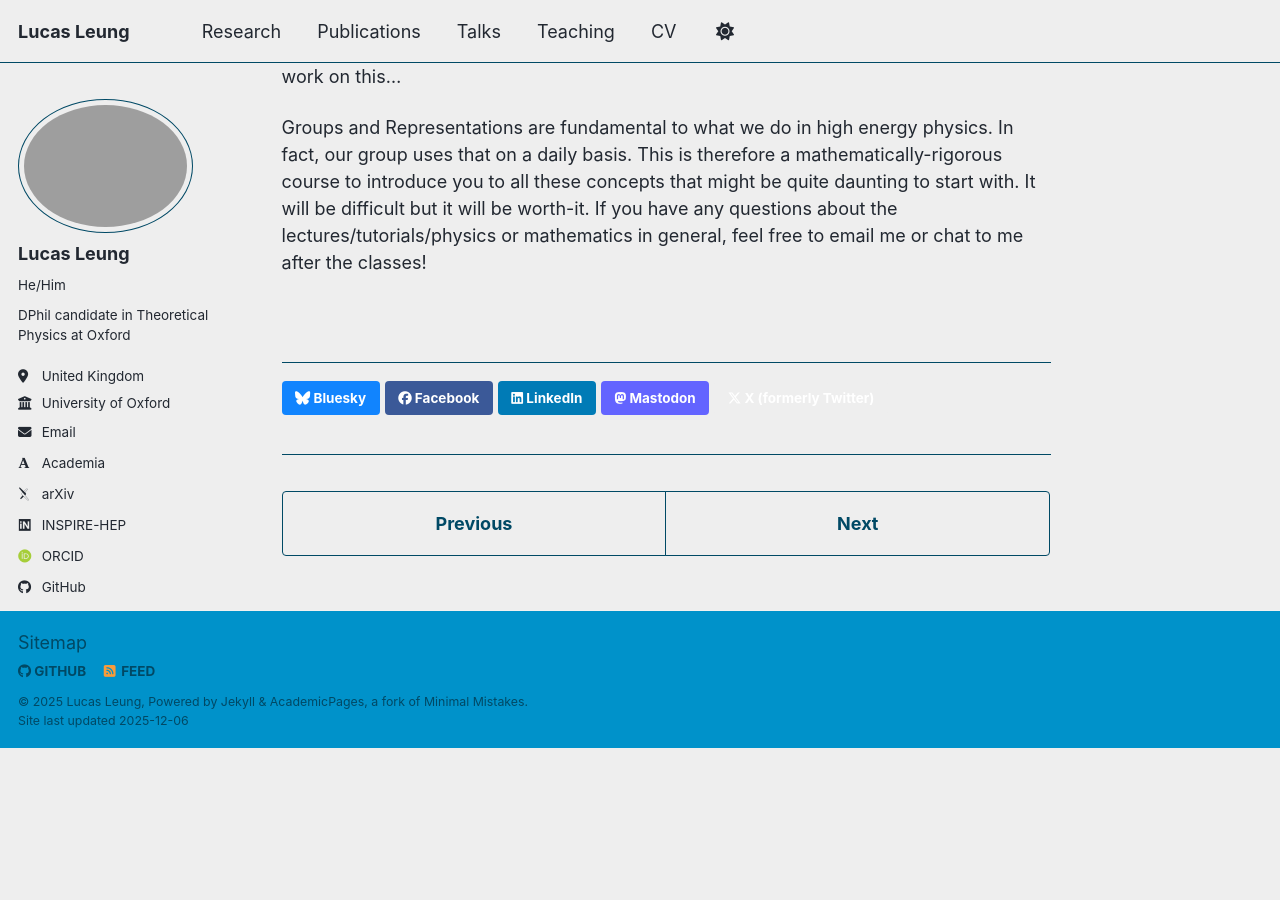
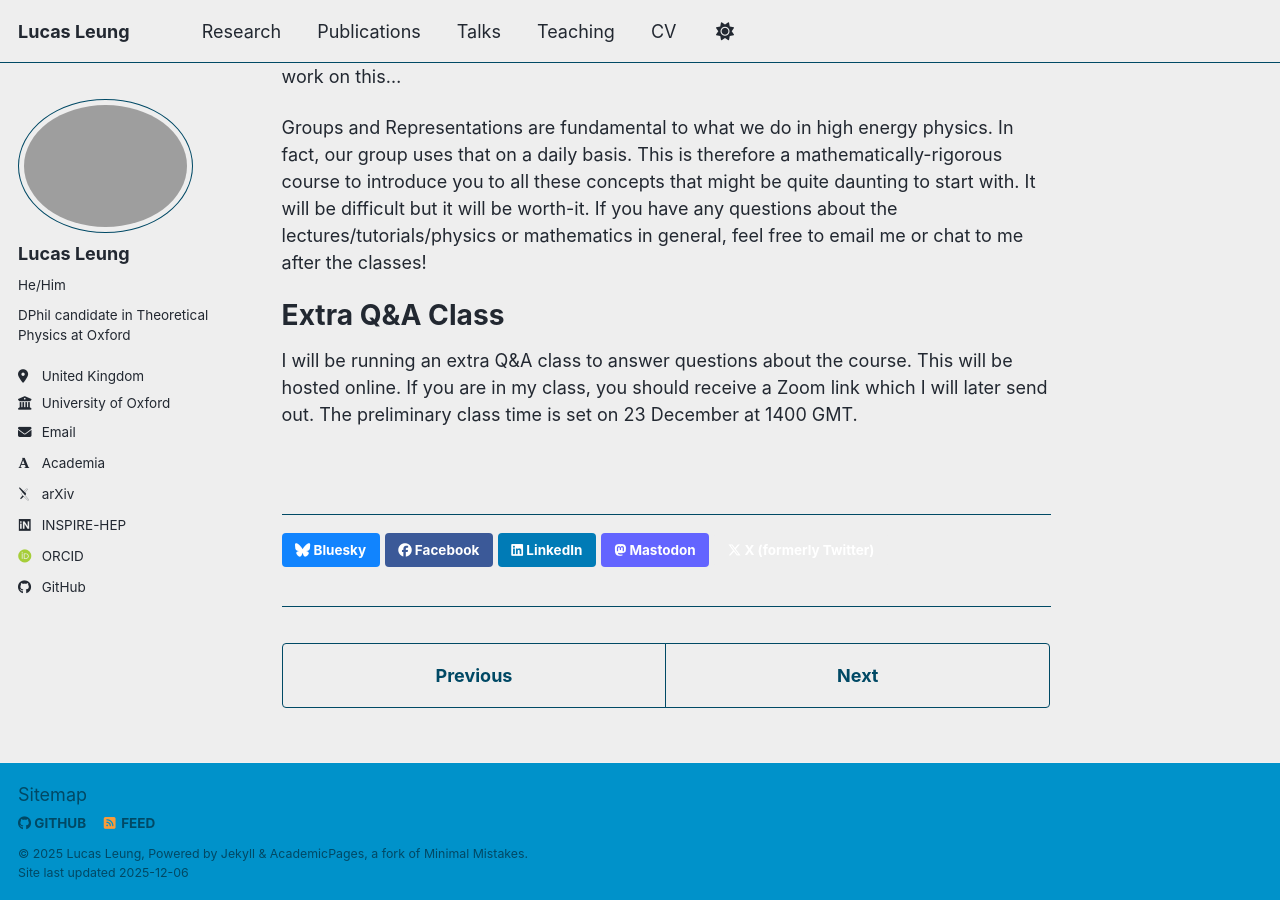
Before and after one commit to LucasLeung149/lucasleung149.github.io, a Jekyll site: the page built from _teaching/groups-and-reps-oxford.md, in a window 1280 px wide and 900 px high, scrolled down 1986 px. Built offline with Jekyll 4.4.1, drawn with Linux system fonts in a browser that asks for light colours; some web fonts are replaced; a script bundle is joined from its source files by our own code; library files that are not in the unit come from our copies; before the commit the page ends 2734 px from its top, so only the background shows below that.

Commit message:
push push

```diff
--- a/_teaching/groups-and-reps-oxford.md
+++ b/_teaching/groups-and-reps-oxford.md
@@ -43,3 +43,7 @@ Over the years I have typed up some supplementary notes for the course. They wil
 The current version for the supplementary notes is hosted [here](https://lucasleung149.github.io/files/gr-supp-notes-students-06122025.pdf). This will be updated throughout the Christmas holidays but unfortunately I don't have much time right now to work on this...
 
 Groups and Representations are fundamental to what we do in high energy physics. In fact, our group uses that on a daily basis. This is therefore a mathematically-rigorous course to introduce you to all these concepts that might be quite daunting to start with. It will be difficult but it will be worth-it. If you have any questions about the lectures/tutorials/physics or mathematics in general, feel free to email me or chat to me after the classes!
+
+Extra Q&A Class
+======
+I will be running an extra Q&A class to answer questions about the course. This will be hosted online. If you are in my class, you should receive a Zoom link which I will later send out. The preliminary class time is set on 23 December at 1400 GMT.
```
